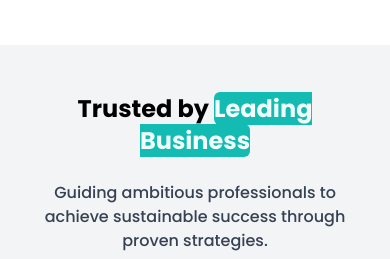
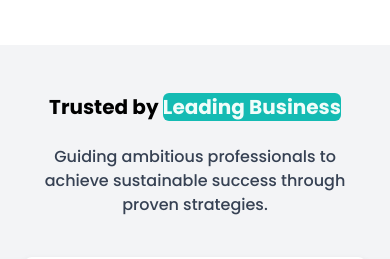
Before and after one commit to webwizsharmin/business-coach-landing-page, a website: page index.html in a window 390 px wide. Shown: the part 1710-1969 px from the top of the page. Drawn offline with nearby package versions, Linux system fonts and the light colour scheme.

Commit message:
fix: adjust testimonials heading for better mobile responsiveness

```diff
--- a/index.html
+++ b/index.html
@@ -157,7 +157,9 @@
     <section class="px-6 py-12 bg-gray-100" id="testimonials">
       <!-- Heading  -->
       <div class="mb-10">
-        <h2 class="text-2xl md:text-4xl font-bold text-center mb-6">
+        <h2
+          class="text-xl sm:text-2xl md:text-4xl font-bold text-center mb-6 leading-snug"
+        >
           Trusted by
           <span class="bg-brand text-teal-50 px-2 py-0.5 rounded-md"
             >Leading Business</span
```
